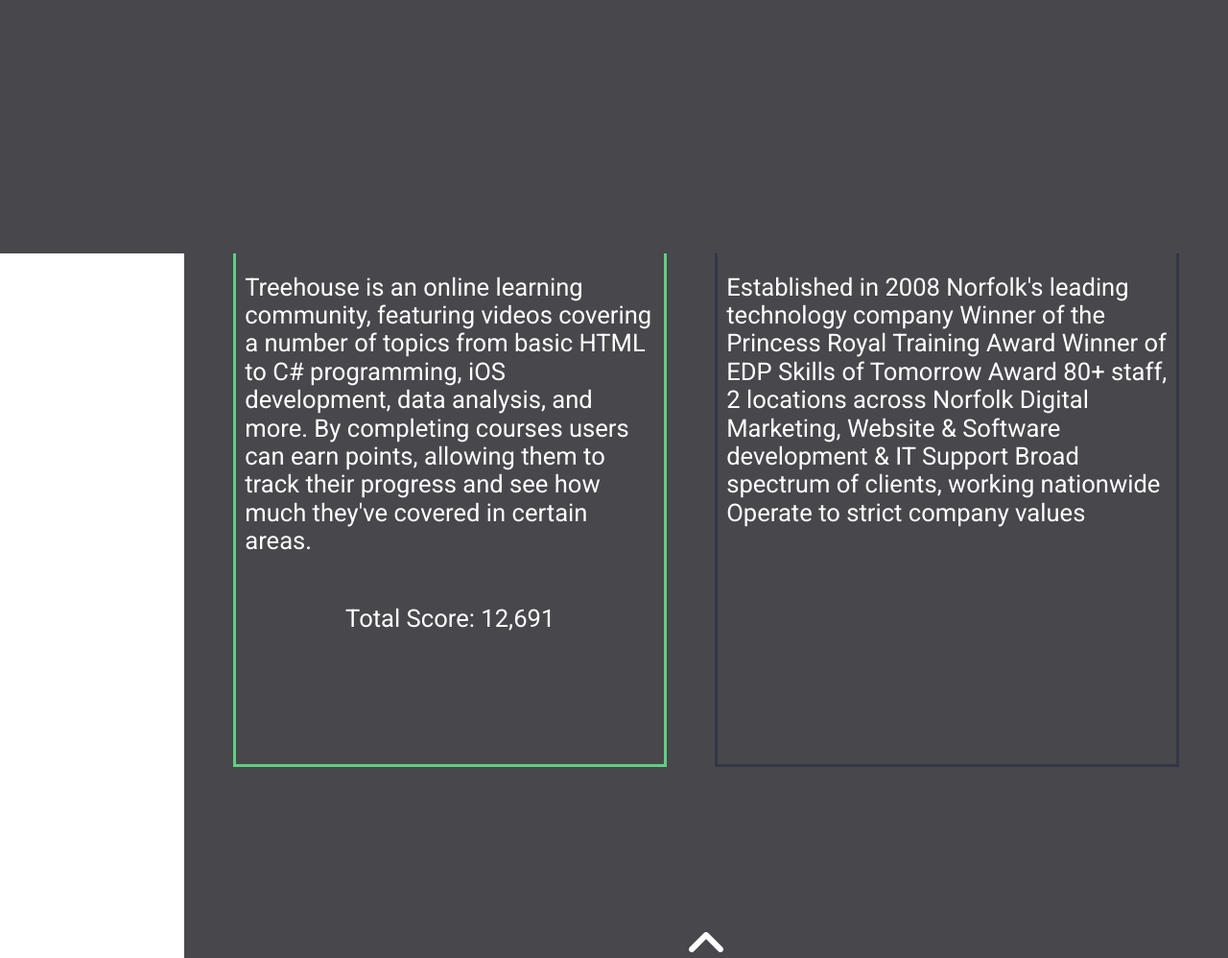
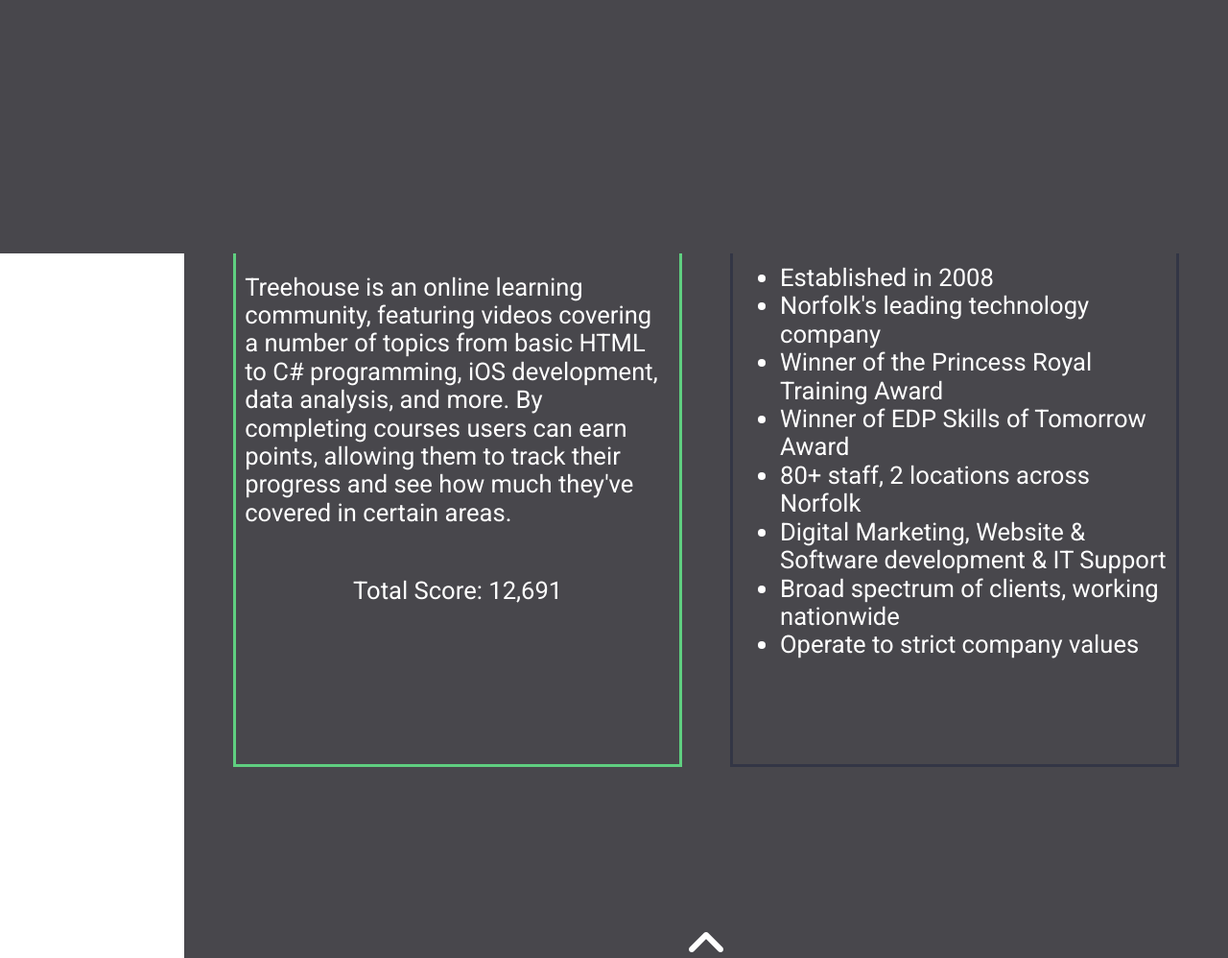
Before and after one commit to CallThyCJ/Portfolio, a PHP site: page /internal-pages/scs.php in a window 1280 px wide. Shown: the part 1336-2334 px from the top of the page at 96% size. Run offline with PHP 8.4, Linux system fonts and the light colour scheme; some libraries are stand-ins or nearby versions.

Commit message:
SCS section styling
Altered the SCS section to make the netmatters menu bullet points. This makes it more readable then before.

```diff
--- a/SCSS/partials/_fonts.scss
+++ b/SCSS/partials/_fonts.scss
@@ -289,7 +289,7 @@ input {
     }
 }
 
-#scsSection p {
+#scsSection p, .scsItemBottomSection ul li {
     font-size: 1.3rem;
 
     @include mq("l") {
--- a/SCSS/partials/_layout.scss
+++ b/SCSS/partials/_layout.scss
@@ -543,6 +543,7 @@ a:visited {
     display: flex;
     flex-direction: column;
     align-items: center;
+    width: 100%;
     @include mq("m") {
         flex-direction: row;
         height: 329.13px;
@@ -582,11 +583,13 @@ a:visited {
 #netmatters .scsItemTopSection {
     background-color: $netmattersColor;
     @include mq("m") {
+        width: 23%;
         order: 2;
         border-top: solid 3px $netmattersColor;
         border-bottom: solid 3px $netmattersColor;
     }
     @include mq("l") {
+        width: 100%;
         order: 0;
         border: none;
     }
@@ -624,7 +627,12 @@ a:visited {
     border-right: solid 3px $netmattersColor;
     border-left: solid 3px $netmattersColor;
     border-bottom: solid 3px $netmattersColor;
+    width: 99%;
+    padding: 0;
     @include mq("m") {
+        width: auto;
+        padding-left: 9px;
+        padding-right: 9px;
         border-right: none;
         border-top: solid 3px $netmattersColor;
     }
--- a/internal-pages/scs.php
+++ b/internal-pages/scs.php
@@ -60,7 +60,16 @@
             </div>
             <div class="scsItemBottomSection">
                 <h3>About Netmatters</h3>
-                <p>Established in 2008 Norfolk's leading technology company Winner of the Princess Royal Training Award Winner of EDP Skills of Tomorrow Award 80+ staff, 2 locations across Norfolk Digital Marketing, Website & Software development & IT Support Broad spectrum of clients, working nationwide Operate to strict company values</p>
+                <ul>
+                    <li>Established in 2008</li>
+                    <li>Norfolk's leading technology company</li>
+                    <li>Winner of the Princess Royal Training Award</li>
+                    <li>Winner of EDP Skills of Tomorrow Award</li>
+                    <li>80+ staff, 2 locations across Norfolk</li>
+                    <li>Digital Marketing, Website & Software development & IT Support</li>
+                    <li>Broad spectrum of clients, working nationwide</li>
+                    <li>Operate to strict company values</li>
+                </ul>
             </div>
         </div>
         </div>
```
Also changed, not shown: CSS/style.css.
